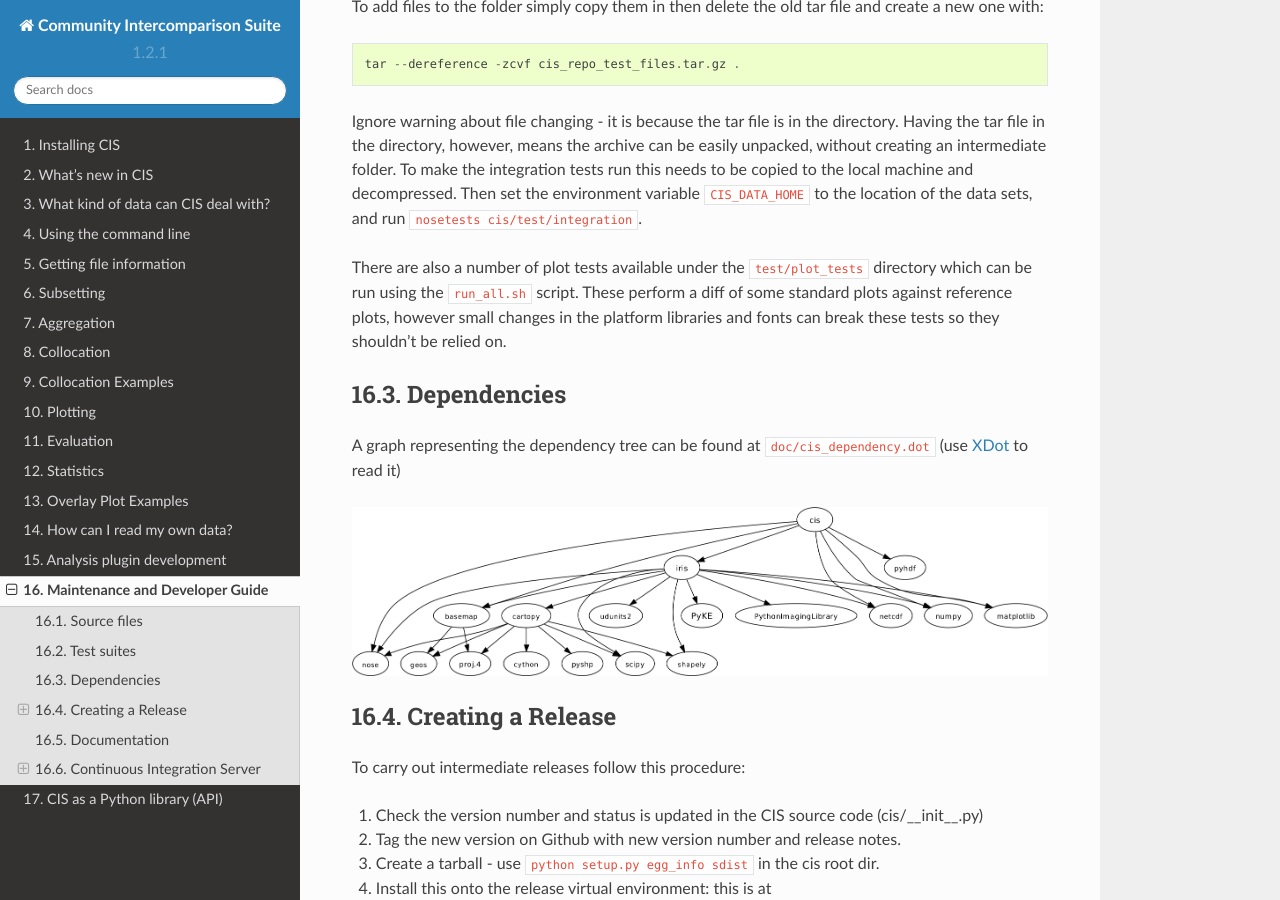
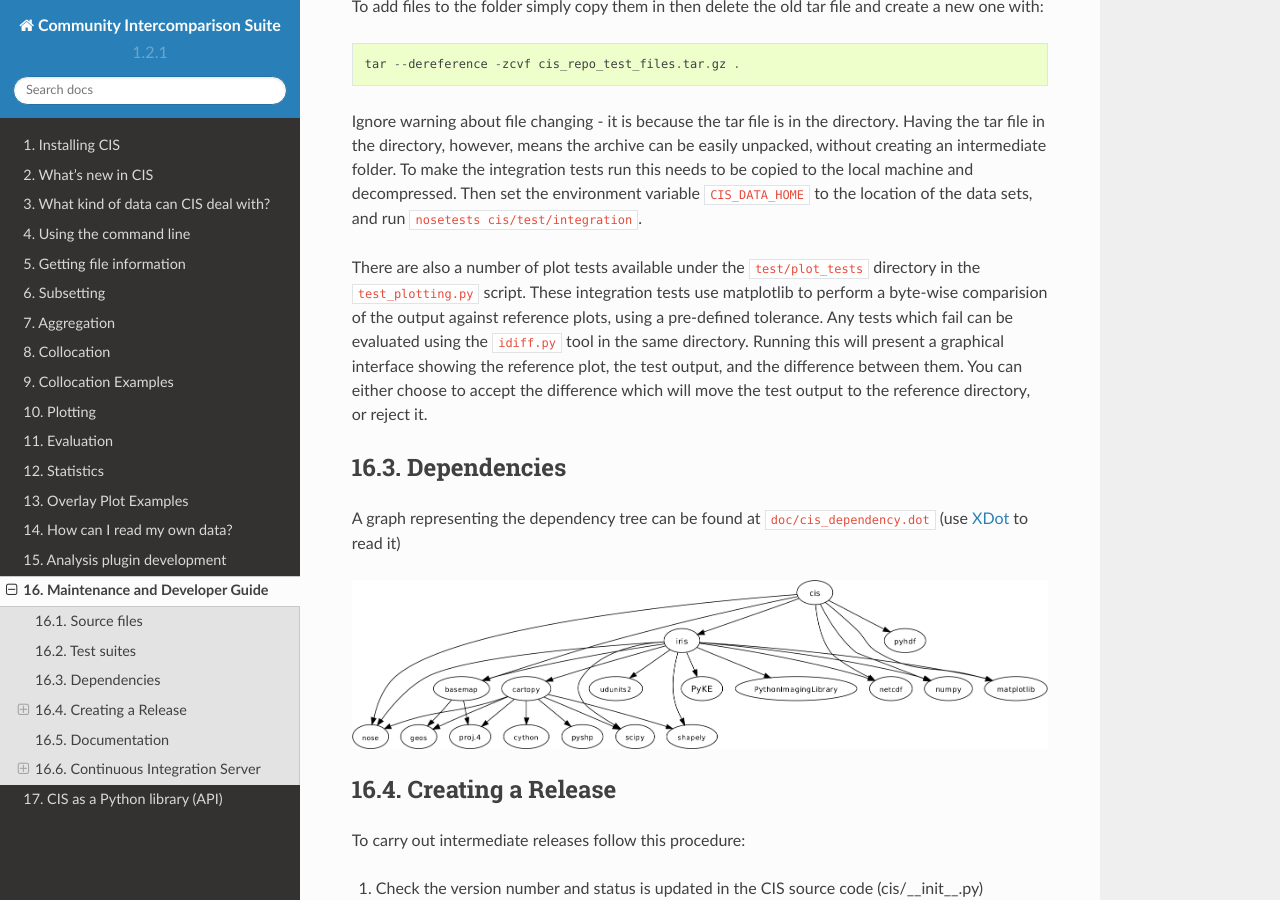
Before and after one commit to cedadev/cis, a Sphinx documentation site: the page built from doc/maintenance_and_development.rst, in a window 1280 px wide and 900 px high, scrolled down 519 px. Built offline with Sphinx 7.4.7 and the Read the Docs theme 2.0.0, drawn with Linux system fonts in a browser that asks for light colours.

Commit message:
Updated documentation

```diff
--- a/doc/maintenance_and_development.rst
+++ b/doc/maintenance_and_development.rst
@@ -27,9 +27,12 @@ directory, however, means the archive can be easily unpacked, without creating a
 To make the integration tests run this needs to be copied to the local machine and decompressed. Then set the
 environment variable ``CIS_DATA_HOME`` to the location of the data sets, and run ``nosetests cis/test/integration``.
 
-There are also a number of plot tests available under the ``test/plot_tests`` directory which can be run using
-the ``run_all.sh`` script. These perform a diff of some standard plots against reference plots, however small changes
-in the platform libraries and fonts can break these tests so they shouldn't be relied on.
+There are also a number of plot tests available under the ``test/plot_tests`` directory in
+the ``test_plotting.py`` script. These integration tests use matplotlib to perform a byte-wise comparision of the output
+against reference plots, using a pre-defined tolerance. Any tests which fail can be evaluated using the ``idiff.py``
+tool in the same directory. Running this will present a graphical interface showing the reference plot, the test output,
+and the difference between them. You can either choose to accept the difference which will move the test output to the
+reference directory, or reject it.
 
 
 Dependencies
--- a/doc/whats_new_1.2.rst
+++ b/doc/whats_new_1.2.rst
@@ -27,3 +27,7 @@ Bugs fixed
  * Renamed and restructured the collocation modules for consistency
  * Many documentation spelling and formatting updates
  * Many code formatting updates for PEP8 compliance
+
+CIS 1.2.1 features
+==================
+ * Updated CCI plugin to support Aerosol CCI v3 files.
```
